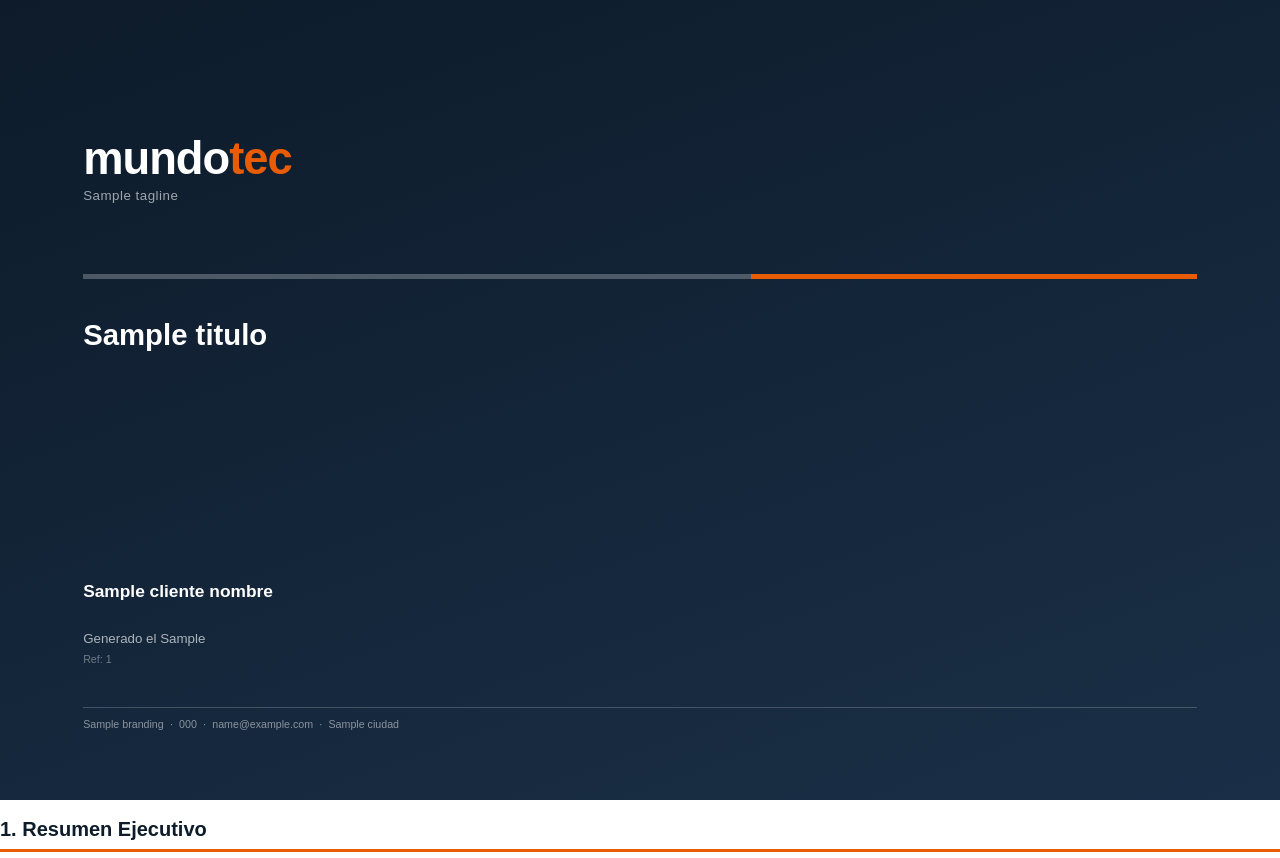
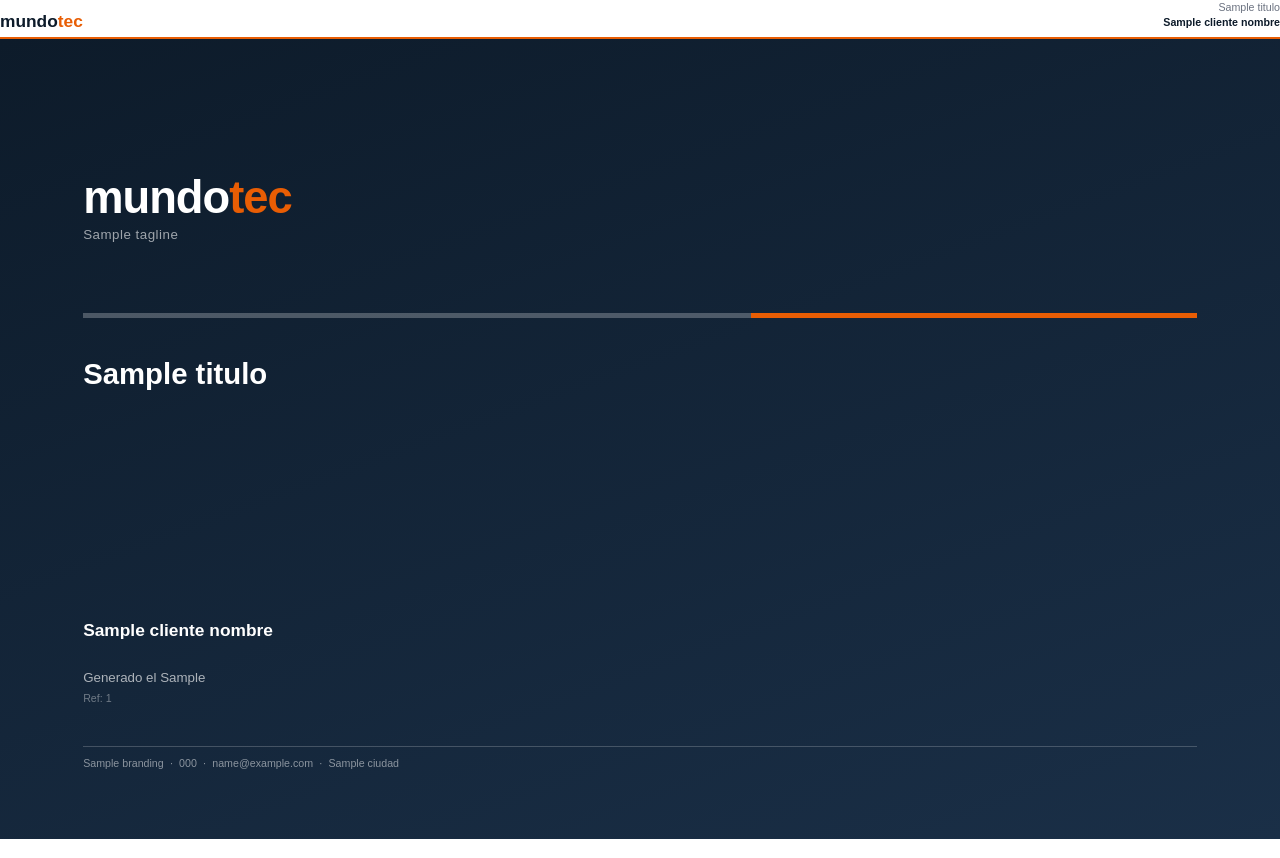
Before and after one commit to Mundotecnet/mundotec-networking, a Python web app: template reportes/templates/infraestructura.html in a window 1280 px wide. Shown: the top 858 px of the page. Run offline with Jinja, Linux system fonts and the light colour scheme; the template is opened without the code that fills it: most values are stand-ins (such as "Sample title", 1, 10 or a date in 2020).

Commit message:
fix(reportes): corregir membrete corriendo, tabla vacía y gabinetes duplicados en PDF infraestructura
- Inyecta div.running-header directamente en infraestructura.html (no extiende base.html)
  para que WeasyPrint capture el elemento y lo muestre en páginas 2+
- Agrega guard {% if edif.cuartos %} para mostrar mensaje 'Sin cuartos documentados'
  en lugar de tabla vacía cuando el edificio no tiene cuartos (ej. sitio Musica)
- Añade filtro | unique al join de gabinetes para evitar nombres repetidos (ej. 'A, A')

```diff
--- a/reportes/templates/infraestructura.html
+++ b/reportes/templates/infraestructura.html
@@ -3,6 +3,16 @@
 <head><meta charset="UTF-8"><title>{{ titulo }}</title>
 <link rel="stylesheet" href="estilos.css"></head>
 <body>
+
+<!-- Membrete corriendo — páginas 2+ -->
+<div class="running-header">
+  <div class="rh-inner">
+    <div class="rh-logo"><span class="logo-mundo">mundo</span><span class="logo-tec">tec</span></div>
+    <div style="text-align:right;line-height:1.4;font-size:8pt;color:#6B7280">
+      {{ titulo }}<br><strong style="color:#0D1B2A">{{ cliente_nombre }}</strong>
+    </div>
+  </div>
+</div>
 
 {% include 'partials/portada.html' %}
 
@@ -82,16 +92,20 @@ Incluye {{ total_sitios }} sitio(s), {{ total_equipos }} equipo(s) activo(s) y l
 <h2>Jerarquía Física</h2>
 {% for edif in sitio.edificios %}
 <h3>Edificio {{ edif.codigo }} — {{ edif.nombre }}</h3>
+{% if edif.cuartos %}
 <table>
   <tr><th>Cuarto</th><th>Piso</th><th>Gabinetes</th></tr>
   {% for c in edif.cuartos %}
   <tr>
     <td>{{ c.codigo }} · {{ c.nombre }}</td>
     <td>{{ c.piso }}</td>
-    <td>{{ c.gabinetes | map(attribute='nombre') | join(', ') or '—' }}</td>
+    <td>{{ c.gabinetes | map(attribute='nombre') | unique | join(', ') or '—' }}</td>
   </tr>
   {% endfor %}
 </table>
+{% else %}
+<p style="color:#6B7280;font-size:9pt;font-style:italic;margin:6px 0">Sin cuartos documentados en este edificio.</p>
+{% endif %}
 {% endfor %}
 {% endif %}
 
```
